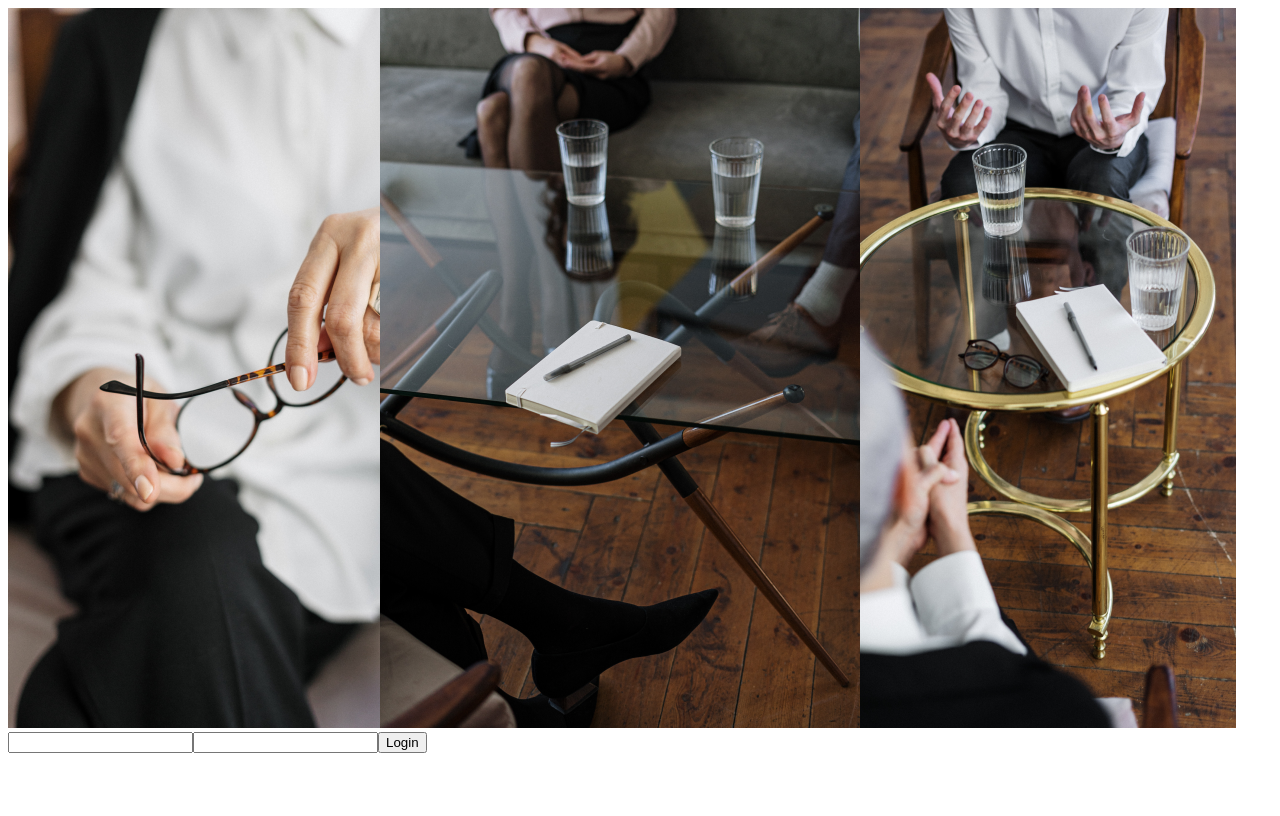
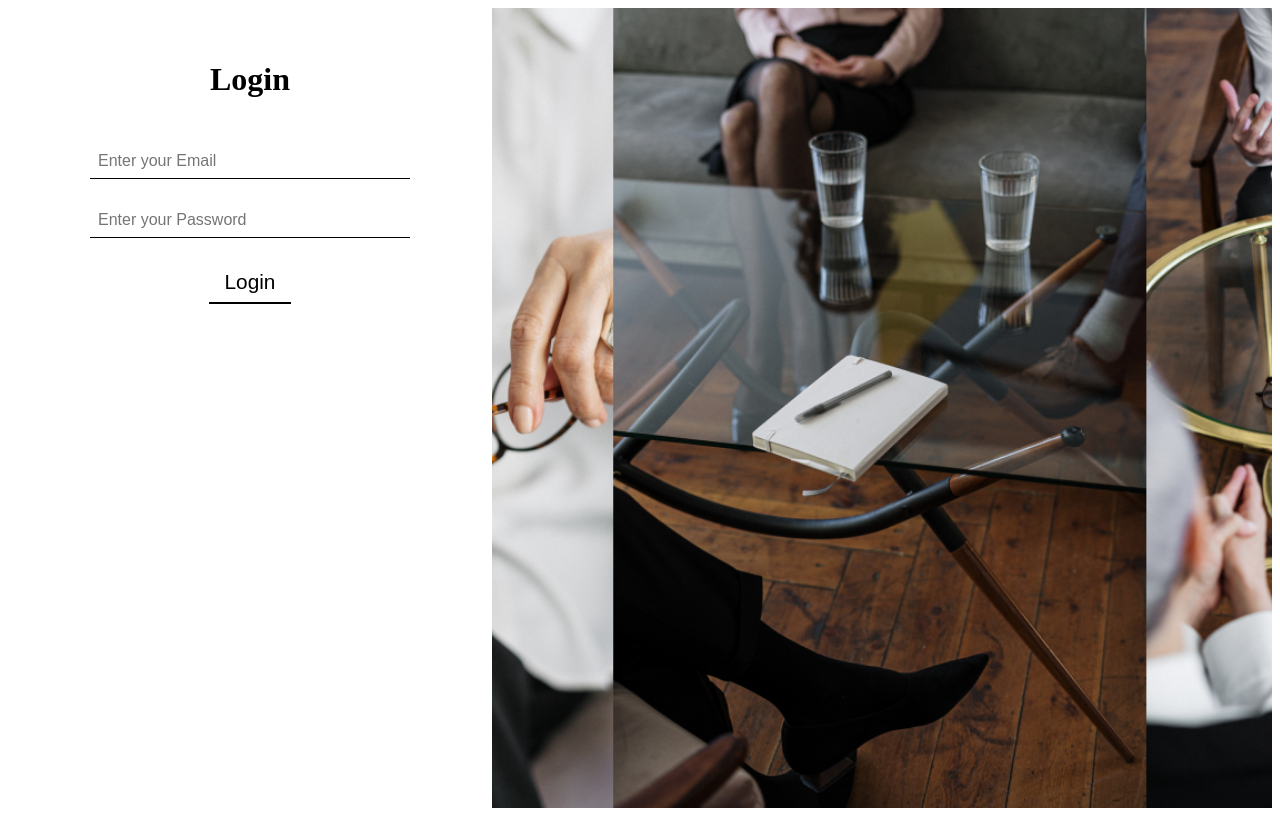
Before and after one commit to Hasyim-Kai/vhiweb-test, a React (Vite) app: page / in a window 1280 px wide. Built offline with nearby package versions, Linux system fonts and the light colour scheme.

Commit message:
Refactor Login Page

```diff
--- /dev/null
+++ b/src/presentation/pages/login.module.scss
@@ -0,0 +1,33 @@
+@use "../styles/mixins" as m;
+
+.container {
+    overflow: hidden;
+    height: 100vh;
+    @include m.flex();
+}
+
+.banner {
+    width: 65%;
+
+    img {
+        height: 100%;
+        width: 100%;
+        object-fit: cover;
+    }
+}
+
+.form {
+    width: 35%;
+    padding: 2rem;
+    @include m.flex-col(1.5rem);
+    align-items: center;
+
+    input {
+        @include m.base-input(19rem);
+    }
+
+    button {
+        @include m.base-btn(1.3em);
+        border-bottom: 2px solid black;
+    }
+}
--- a/src/presentation/pages/login.tsx
+++ b/src/presentation/pages/login.tsx
@@ -2,6 +2,7 @@ import { useMutation } from "react-query";
 import { fetchLogin, loginInput } from "../../infrastructure/user";
 import { useNavigate } from "react-router-dom";
 import { useState } from "react";
+import s from "./login.module.scss";
 
 export default function Login() {
   const navigate = useNavigate();
@@ -25,16 +26,19 @@ export default function Login() {
     navigate(`/user`);
   }
 
-  return <main>
-    <img src="/img/auth-counselor-bg.png" alt="login bg" />
-    <form onSubmit={handleSubmit}>
+  return <main className={s.container}>
+    <form onSubmit={handleSubmit} className={s.form}>
       {isLoading ? <div>Loading</div>
         : error ? <div>Error</div>
           : <>
-            <input name="email" type="email" onChange={handleInput} />
-            <input name="password" type="password" onChange={handleInput} />
+            <h1>Login</h1>
+            <input name="email" type="email" placeholder="Enter your Email" onChange={handleInput} required />
+            <input name="password" type="password" placeholder="Enter your Password" onChange={handleInput} required />
             <button type="submit">Login</button>
           </>}
     </form>
+    <div className={s.banner}>
+      <img src="/img/auth-counselor-bg.png" alt="login bg" />
+    </div>
   </main>
 }
--- a/src/presentation/pages/user/detail.tsx
+++ b/src/presentation/pages/user/detail.tsx
@@ -11,7 +11,7 @@ export default function UserDetail() {
     queryFn: () => fetchUsersDetail(id),
   })
 
-  return <DefaultLayout>
+  return <DefaultLayout isBack>
     <Link to={-1}>Go back</Link>
     {isLoading ? <div>Loading</div>
       : error ? <div>Error</div>
```
